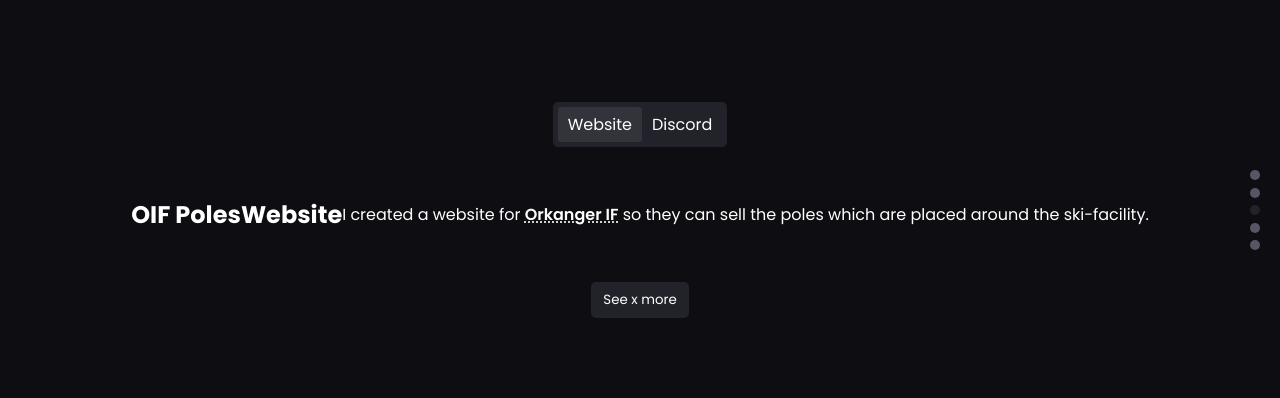
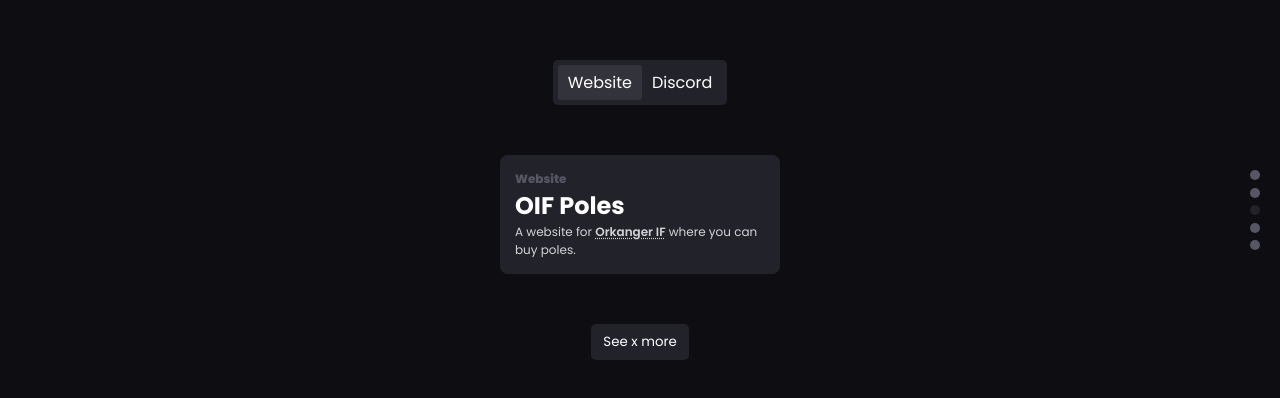
Before and after one commit to petterblaasmo/portfolio, a React (Create React App) app: page / in a window 1280 px wide. Shown: the part 1790-2188 px from the top of the page. Built offline with nearby package versions, Linux system fonts and the light colour scheme.

Commit message:
small changes

```diff
--- a/src/pages/Projects/Markdown/OIF.md
+++ b/src/pages/Projects/Markdown/OIF.md
@@ -1,5 +1,5 @@
+## Website
+
 # OIF Poles
 
-## Website
-
-I created a website for [Orkanger IF](https://orkanger-if.no) so they can sell the poles which are placed around the ski-facility.
+A website for [Orkanger IF](https://orkanger-if.no) where you can buy poles.
--- a/src/pages/Projects/Projects.js
+++ b/src/pages/Projects/Projects.js
@@ -48,7 +48,11 @@
         </div>
         <div className="projects">
           {this.state.projects.map((project) => {
-            return <ReactMarkdown children={this.state.projects[0]} />;
+            return (
+              <div className="project">
+                <ReactMarkdown children={project} />
+              </div>
+            );
             /*return (
               <div className="project">
                 <div className="project-image">
--- a/src/pages/Projects/Projects.scss
+++ b/src/pages/Projects/Projects.scss
@@ -51,21 +51,13 @@
         width: 250px;
         background: $bg-dark-accent;
         p {
-          opacity: 0.3;
+          opacity: 0.8;
+          font-size: 12px;
         }
-        .project-image {
-          position: relative;
-          img {
-            border-radius: 5px;
-            width: 100%;
-            aspect-ratio: 3/2;
-            object-fit: cover;
-          }
-          p {
-            color: $bg-lightest-accent;
-            font-weight: 800;
-            opacity: 1;
-          }
+        h2 {
+          color: $bg-lightest-accent;
+          font-size: 12px;
+          font-weight: 800;
         }
       }
     }
```
